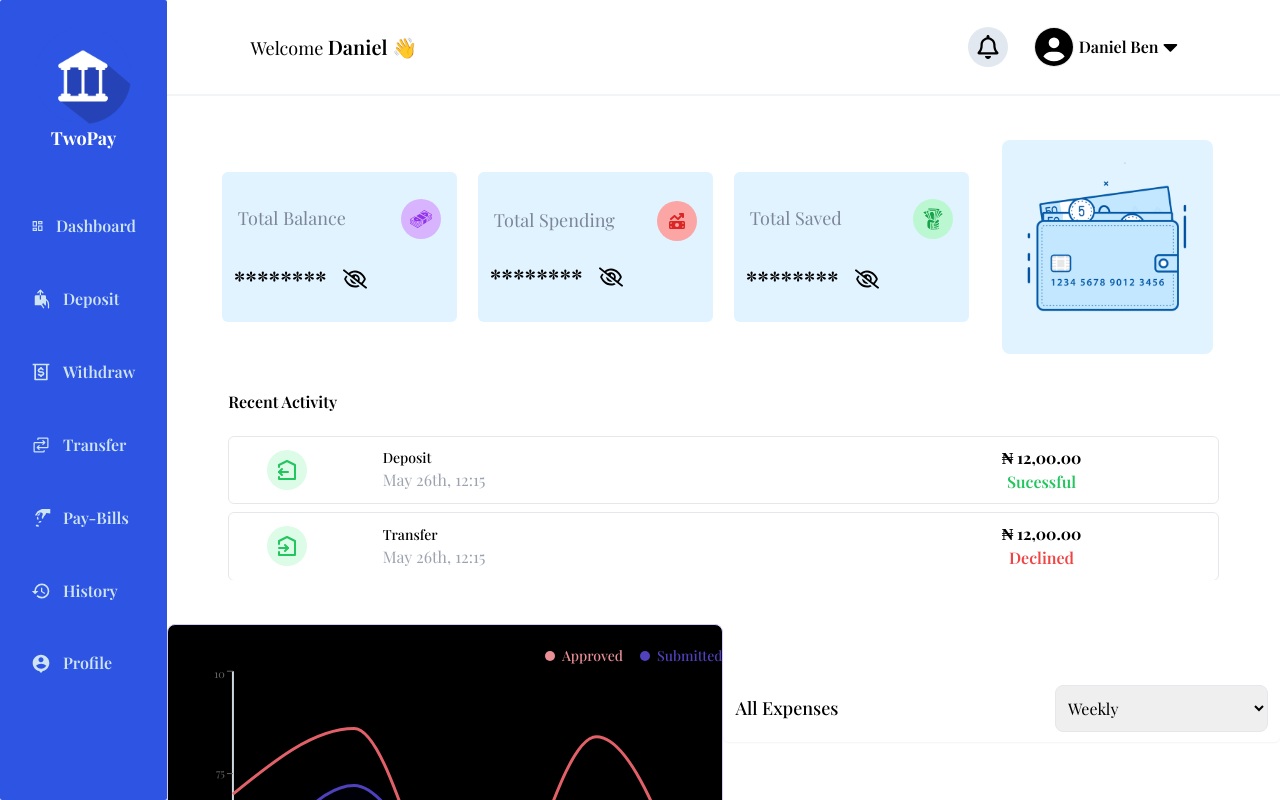
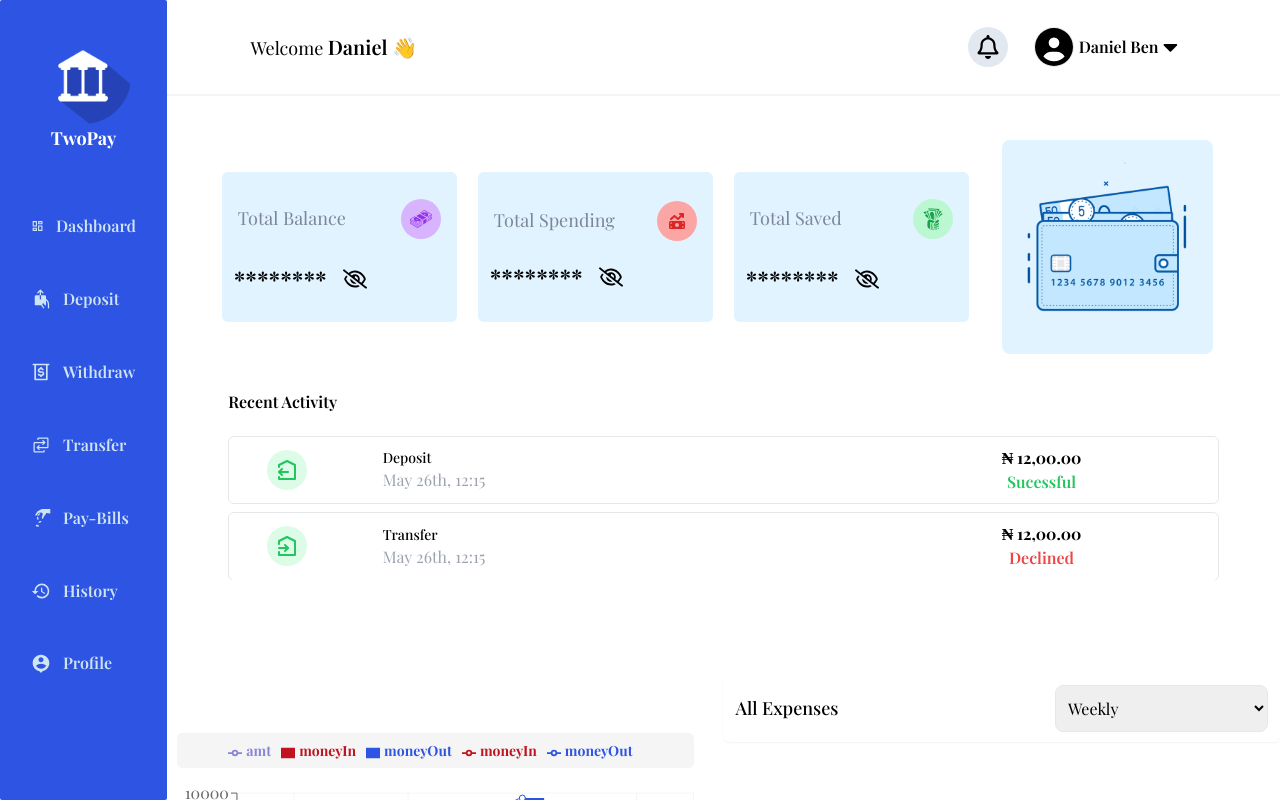
Before and after one commit to Dhanielgeek/TwoPay, a React (Vite) app: page /main/over in a window 1280 px wide. Built offline with nearby package versions, Linux system fonts and the light colour scheme; a web font is replaced by a local one.

Commit message:
new stuff on route

```diff
--- a/src/Client/Chart.tsx
+++ b/src/Client/Chart.tsx
@@ -1,145 +1,52 @@
+import React from 'react';
 import {
-  LineChart,
+  ComposedChart,
+  Bar,
   Line,
+  Area,
   XAxis,
   YAxis,
   CartesianGrid,
   Tooltip,
+  Legend,
   ResponsiveContainer,
-} from "recharts";
+} from 'recharts';
 
-const Chart = () => {
-  const data = [
-    {
-      name: "2015",
-      cl: 6000,
-      c2: 7000,
-      c3: 4200,
-    },
-    {
-      name: "2016",
-      cl: 2000,
-      c2: 8600,
-      c3: 7210,
-    },
-    {
-      name: "2017",
-      cl: 1400,
-      c2: 3000,
-      c3: 4290,
-    },
-    {
-      name: "2018",
-      cl: 3120,
-      c2: 8400,
-      c3: 6000,
-    },
-    {
-      name: "2019",
-      cl: 2200,
-      c2: 2340,
-      c3: 2210,
-    },
-  ];
+const data = [
+  { name: 'Jan-Mar', moneyIn: 4000, moneyOut: 2400, amt: 2400 },
+  { name: 'Apr-Jun', moneyIn: 3000, moneyOut: 1398, amt: 2210 },
+  { name: 'Jul-Sep', moneyIn: 2000, moneyOut: 9800, amt: 2290 },
+  { name: 'Oct-Dec', moneyIn: 2780, moneyOut: 3908, amt: 2000 },
+];
+
+const Chart: React.FC = () => {
   return (
-    <div className="w-[100%] border  bg-black  border-[#D3CBFB] rounded-lg flex flex-col h-[100%]">
-      <div className="w-[100%] flex justify-between">
-        <h3 className="text-[14px] font-[600] max-md:text-[10px]">Claims Over the Years</h3>
-
-        <div className="items-center flex mt-5">
-          <div className="flex items-center">
-            <div className="w-[10px] h-[10px] rounded-full bg-[#EA8F95]"></div>
-            <p className="text-[#EA8F95] max-md:text-[10px] text-[14px] font-[500] ml-[7px]">
-              Approved
-            </p>
-          </div>
-          <div className="flex items-center ml-[17px]">
-            <div className="w-[10px]  h-[10px] rounded-full bg-[#5041BC]"></div>
-            <p className="text-[#5041BC]  max-md:text-[10px] text-[14px] font-[500] ml-[7px]">
-              Submitted
-            </p>
-          </div>
-        </div>
-      </div>
-
-      <ResponsiveContainer width="100%" height={450}>
-        <LineChart
-          className=""
-          data={data}
-        >
-          <defs>
-            <filter id="shadow" x="-50%" y="-50%" width="200%" height="200%">
-              <feDropShadow
-                dx="0"
-                dy="20"
-                stdDeviation="25"
-                floodColor="rgba(69, 51, 201, 0.3)"
-                floodOpacity="0.8"
-              />
-              <feDropShadow
-                dx="0"
-                dy="8"
-                stdDeviation="10"
-                floodColor="rgba(69, 51, 201, 0.5)"
-                floodOpacity="0.6"
-              />
-            </filter>
-          </defs>
-          <CartesianGrid stroke="transparent" />
-          <XAxis
-            dataKey="name"
-            axisLine={{ stroke: "#CED6DE", strokeWidth: 2 }}
-            className="text-[#5041BC] text-[11px]"
-          />
-          <YAxis
-            className="text-[#5041BC] text-[11px]"
-            axisLine={{ stroke: "#CED6DE", strokeWidth: 2 }}
-            tickFormatter={(tick) => Math.round(tick).toString().slice(0, 2)}
-          />
-          <Tooltip
-            contentStyle={{
-              background:
-                "linear-gradient(229.42deg, #3D29D0 26.93%, #C25FFF 98.11%)",
-              border: "1px solid #CED6DE",
-              borderRadius: "15px",
-              boxShadow: "0 2px 4px rgba(0, 0, 0, 0.1)",
-              padding: "10px",
-            }}
-            labelStyle={{
-              color: "#333",
-              fontSize: "12px",
-              fontWeight: "bold",
-            }}
-            itemStyle={{
-              color: "#fff",
-              fontSize: "12px",
-            }}
-            cursor={{ fill: "#000000" }}
-            formatter={(value, name, props) => {
-              if (name === "c2") {
-                return `${props.payload.name}: ${value}`;
-              }
-              return null;
-            }}
-          />
-          <Line
-            type="monotone"
-            dataKey="c2"
-            stroke="#E26169"
-            strokeWidth={3}
-            dot={false}
-          />
-          <Line
-            type="monotone"
-            dataKey="c3"
-            stroke="#5041BC"
-            strokeWidth={3}
-            dot={false}
-            filter="url(#shadow)"
-          />
-        </LineChart>
-      </ResponsiveContainer>
-    </div>
+    <ResponsiveContainer width="100%" height={345}>
+      <ComposedChart data={data} margin={{ top: 25, right: 30, left: 10, bottom: 5 }}>
+        <CartesianGrid stroke="#f5f5f5" />
+        <XAxis dataKey="name" />
+        <YAxis />
+        <Tooltip />
+        <Legend
+          layout="horizontal"
+          align="center"
+          verticalAlign="top"
+          wrapperStyle={{
+            top: 0,
+            fontSize: '14px',
+            fontWeight: 'bold',
+            backgroundColor: '#f5f5f5',
+            borderRadius: '5px',
+            padding: '7px',
+          }}
+        />
+        <Area type="monotone" dataKey="amt" fill="#8884d8" stroke="#8884d8" />
+        <Bar dataKey="moneyIn" barSize={20} fill="#c1121f" />
+        <Bar dataKey="moneyOut" barSize={20} fill="#2E54E3" />
+        <Line type="monotone" dataKey="moneyIn" stroke="#c1121f" />
+        <Line type="monotone" dataKey="moneyOut" stroke="#2E54E3" />
+      </ComposedChart>
+    </ResponsiveContainer>
   );
 };
 
--- a/src/Client/Deposit.tsx
+++ b/src/Client/Deposit.tsx
@@ -2,7 +2,7 @@
 
 const Deposit = () => {
   return (
-    <div className="w-[100%] h-[88%] bg-black">Deposit</div>
+    <div className="w-[100%] h-[88%] bg-red-600">Deposit</div>
   )
 }
 
```
